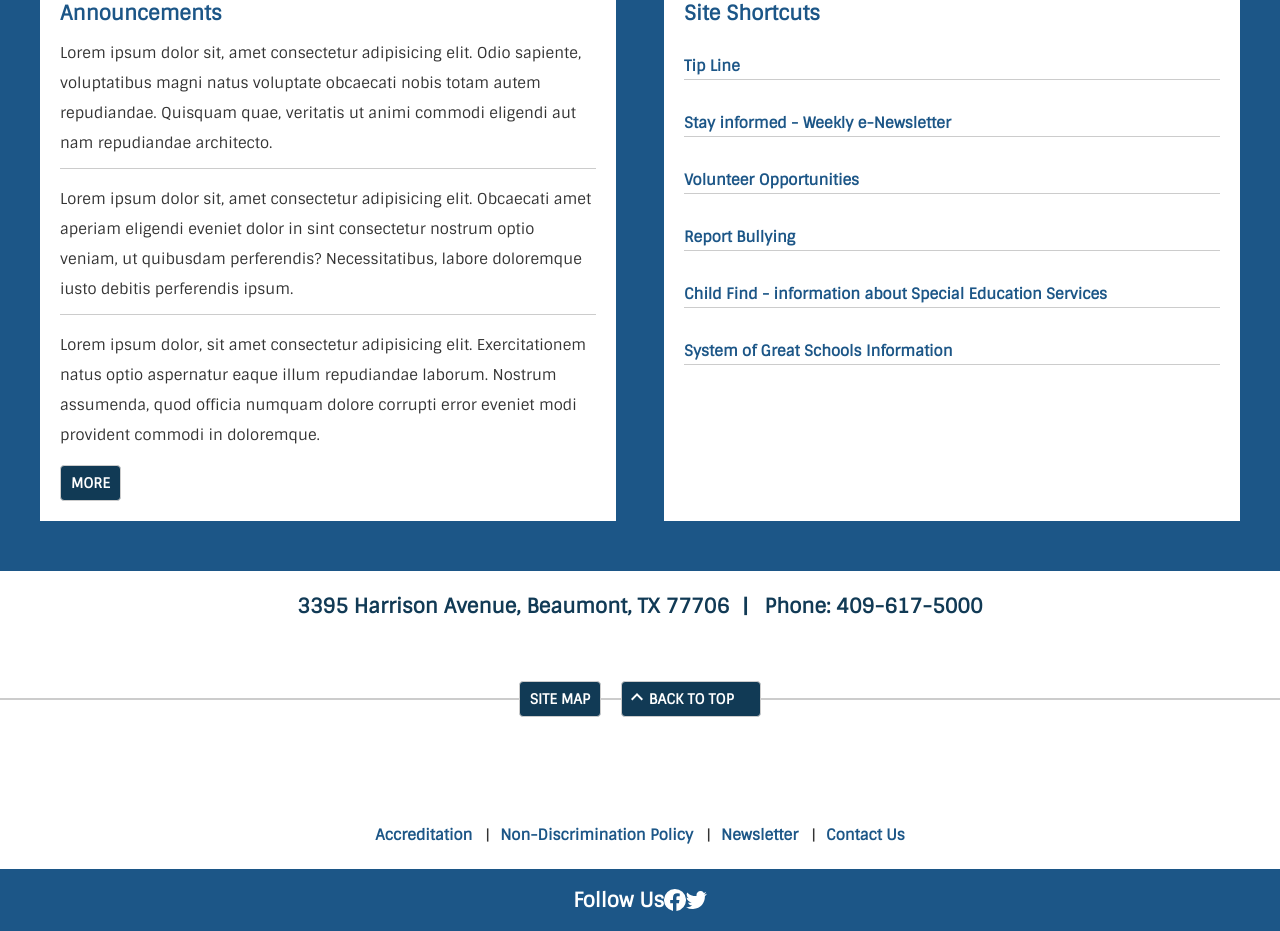
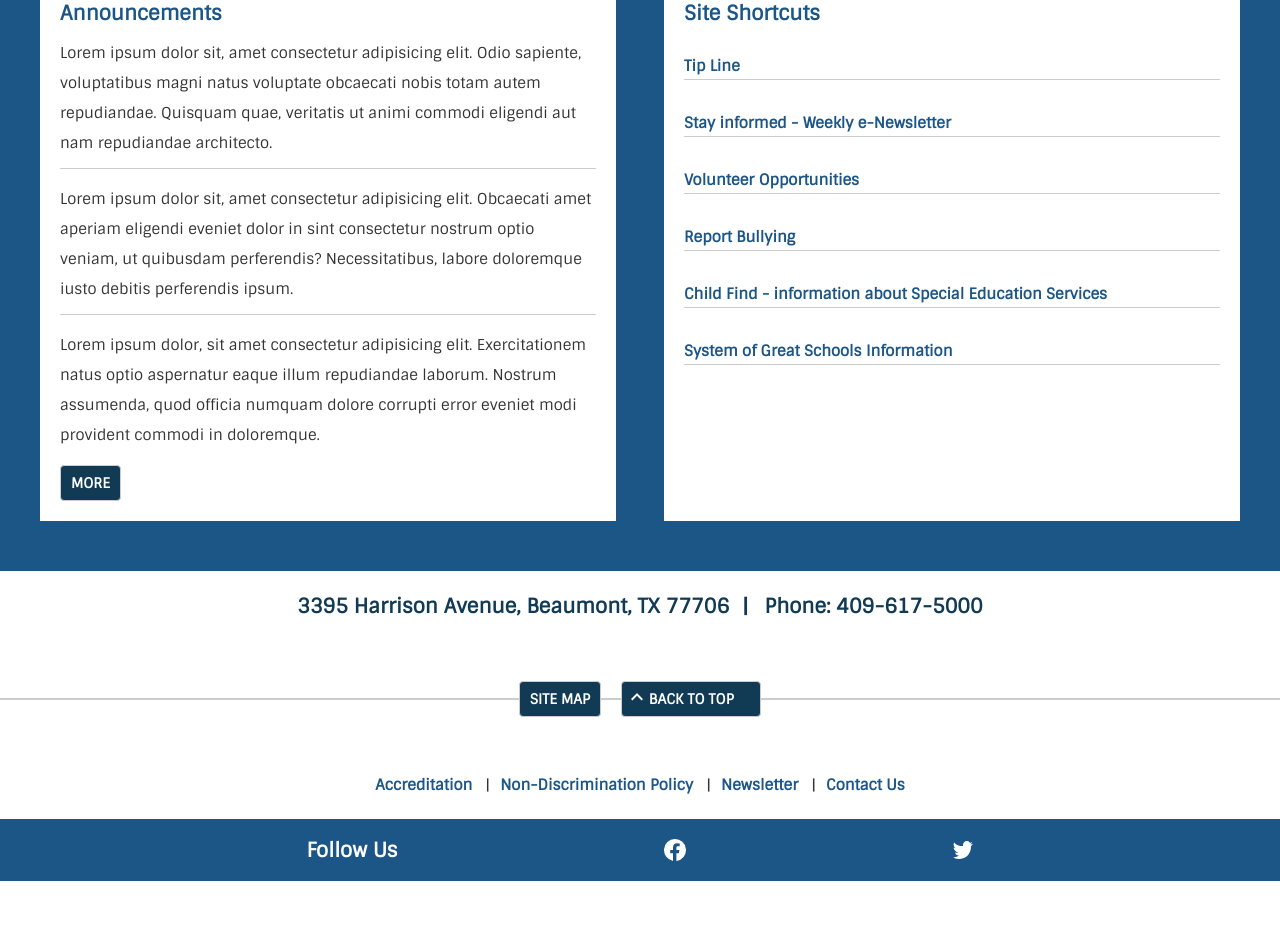
Before and after one commit to coderxdesigner/LPSD, a plain HTML site: page index.html in a window 1280 px wide. Shown: the part 1587-2518 px from the top of the page. After the commit the page ends 2468 px from the top, so only its background shows below. Drawn offline with nearby package versions, Linux system fonts and the light colour scheme.

Commit message:
footer section done

```diff
--- a/assets/css/main.css
+++ b/assets/css/main.css
@@ -437,8 +437,9 @@ footer h4 {
 .button-content {
   width: 100%;
   position: relative;
-  height: 100px;
-  margin: 30px 0px;
+  height: 80px;
+  overflow: hidden;
+  margin: 30px 0px 0px 0px;
 }
 .button-content .line {
   border-bottom: 2px solid #ccc;
@@ -471,7 +472,7 @@ button.svg:hover > svg {
 .follow {
   display: flex;
   flex-direction: row;
-  justify-content: center;
+  justify-content: space-evenly;
   align-items: center;
   justify-items: center;
 }
--- a/index.html
+++ b/index.html
@@ -199,8 +199,8 @@
     <footer class="pagesection blue-bg">
       <div class="follow">
         <h4>Follow Us</h4>
-        <div><img src="assets/img/icons/ico_social_facebook.svg" alt=""></div>
-        <div><img src="assets/img/icons/ico_social_twitter.svg" alt=""></div>
+        <div><a class="ico_lnk" href=""><img src="assets/img/icons/ico_social_facebook.svg" alt="FaceBook"></a></div>
+        <div><a class="ico_lnk" href=""><img src="assets/img/icons/ico_social_twitter.svg" alt="Twitter"></a></div>
       </div>
     </footer>
     <script src="https://code.jquery.com/jquery-2.2.4.min.js" integrity="sha256-BbhdlvQf/xTY9gja0Dq3HiwQF8LaCRTXxZKRutelT44=" crossorigin="anonymous"></script>
```
